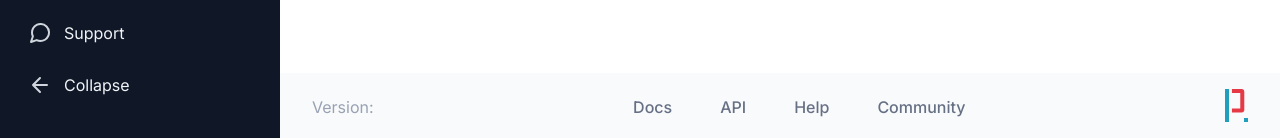
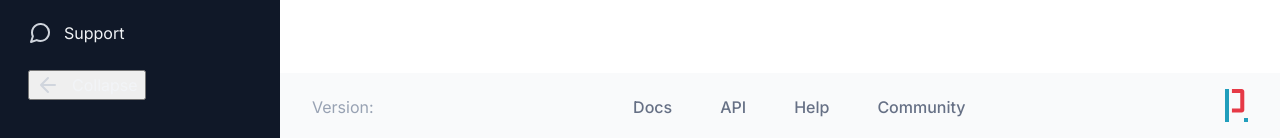
Before and after one commit to profydev/prolog-app-e-roy, a Next.js app: page /dashboard in a window 1280 px wide. Shown: the part 659-797 px from the top of the page. Built offline with nearby package versions, Linux system fonts and the light colour scheme; no server answers; what assert would draw is missing.

Commit message:
add button

```diff
--- a/features/ui/button/button.module.scss
+++ b/features/ui/button/button.module.scss
@@ -1,3 +1,7 @@
+@use "@styles/color";
+@use "@styles/font";
+@use "@styles/space";
+
 .button {
   cursor: pointer;
 
@@ -15,4 +19,171 @@
     border: 0;
     padding: 0;
   }
+
+  // Colors
+
+  &.primary,
+  &.secondary,
+  &.gray,
+  &.error {
+    box-shadow: 0 1px 2px 0 #1018280d;
+  }
+
+  &.primary {
+    background-color: color.$primary-600;
+    color: white;
+    border: 1px solid color.$primary-600;
+
+    // States
+    &:hover {
+      background-color: color.$primary-700;
+      border: 1px solid color.$primary-700;
+    }
+
+    &:focus {
+      outline: 4px solid color.$primary-100;
+      border: 1px solid color.$primary-100;
+    }
+
+    &:disabled {
+      background-color: color.$primary-200;
+      border: 1px solid color.$primary-200;
+    }
+  }
+
+  &.secondary {
+    background-color: color.$primary-50;
+    color: color.$primary-700;
+    border: 1px solid color.$primary-50;
+
+    // States
+    &:hover {
+      background-color: color.$primary-100;
+      border: 1px solid color.$primary-100;
+    }
+
+    &:focus {
+      outline: 4px solid color.$primary-100;
+      border: 1px solid color.$primary-100;
+    }
+
+    &:disabled {
+      color: color.$primary-300;
+      background-color: color.$primary-25;
+      border: 1px solid color.$primary-25;
+    }
+  }
+
+  &.gray {
+    background-color: white;
+    color: color.$gray-700;
+    border: 1px solid color.$gray-300;
+
+    // States
+    &:hover {
+      background-color: color.$gray-50;
+      border: 1px solid color.$gray-300;
+    }
+
+    &:focus {
+      outline: 4px solid color.$gray-100;
+      border: 1px solid color.$gray-300;
+    }
+
+    &:disabled {
+      color: color.$gray-300;
+      border: 1px solid color.$gray-200;
+    }
+  }
+
+  &.empty {
+    color: color.$primary-700;
+
+    // States
+    &:hover {
+      background-color: color.$primary-50;
+    }
+
+    &:disabled {
+      color: color.$gray-300;
+    }
+  }
+
+  &.emptyGray {
+    color: color.$gray-500;
+
+    // States
+    &:hover {
+      background-color: color.$gray-50;
+      color: color.$gray-600;
+    }
+
+    &:disabled {
+      color: color.$gray-300;
+    }
+  }
+
+  &.error {
+    background-color: color.$error-600;
+    color: white;
+    border: 1px solid color.$error-600;
+
+    // States
+    &:hover {
+      background-color: color.$error-700;
+      border: 1px solid color.$error-700;
+    }
+
+    &:focus {
+      outline: 4px solid color.$error-100;
+      border: 1px solid color.$error-100;
+    }
+
+    &:disabled {
+      background-color: color.$error-200;
+      border: 1px solid color.$error-200;
+    }
+  }
+
+  &.emptyError {
+    color: color.$error-700;
+
+    // States
+    &:hover {
+      background-color: color.$error-50;
+    }
+
+    &:disabled {
+      color: color.$error-300;
+    }
+  }
+
+  // Sizes
+
+  &.sm,
+  &.md,
+  &.lg,
+  &.xl {
+    border-radius: space.$s2;
+  }
+
+  &.sm {
+    padding: space.$s2 space.$s3-5;
+    font: font.$text-sm-medium;
+  }
+
+  &.md {
+    padding: space.$s2-5 space.$s4;
+    font: font.$text-sm-medium;
+  }
+
+  &.lg {
+    padding: space.$s2-5 space.$s4-5;
+    font: font.$text-md-medium;
+  }
+
+  &.xl {
+    padding: space.$s3 space.$s5;
+    font: font.$text-md-medium;
+  }
 }
--- a/features/ui/button/button.tsx
+++ b/features/ui/button/button.tsx
@@ -1,9 +1,58 @@
+import * as React from "react";
+
 import { ButtonHTMLAttributes } from "react";
 import classNames from "classnames";
 import styles from "./button.module.scss";
 
-export function Button(props: ButtonHTMLAttributes<HTMLButtonElement>) {
-  return (
-    <button {...props} className={classNames(styles.button, props.className)} />
-  );
+export enum ButtonColor {
+  primary = "primary",
+  secondary = "secondary",
+  gray = "gray",
+  empty = "empty",
+  emptyGray = "emptyGray",
+  error = "error",
+  emptyError = "emptyError",
 }
+
+export enum ButtonSize {
+  sm = "sm",
+  md = "md",
+  lg = "lg",
+  xl = "xl",
+}
+
+interface ButtonProps extends ButtonHTMLAttributes<HTMLButtonElement> {
+  children: React.ReactNode;
+  color?: ButtonColor;
+  size?: ButtonSize;
+  disabled?: boolean;
+}
+
+export const Button = React.forwardRef<HTMLButtonElement, ButtonProps>(
+  (
+    {
+      color = ButtonColor.primary,
+      size = ButtonSize.md,
+      disabled = false,
+      ...props
+    },
+    ref,
+  ) => {
+    return (
+      <button
+        className={classNames(
+          styles[color],
+          styles[size],
+          styles.button,
+          props.className,
+        )}
+        ref={ref}
+        {...props}
+        disabled={disabled}
+      >
+        {props.children}
+      </button>
+    );
+  },
+);
+Button.displayName = "Button";
--- a/styles/space.scss
+++ b/styles/space.scss
@@ -1,13 +1,17 @@
 $s0: 0;
-$s1: 0.25rem;
-$s2: 0.5rem;
-$s3: 0.75rem;
-$s4: 1rem;
-$s5: 1.25rem;
-$s6: 1.5rem;
-$s8: 2rem;
-$s10: 2.5rem;
-$s12: 3rem;
-$s16: 4rem;
-$s20: 5rem;
-$s24: 6rem;
+$s1: 0.25rem; // 4px
+$s2: 0.5rem; // 8px
+$s2-5: 0.625rem; // 10px
+$s3: 0.75rem; // 12px
+$s3-5: 0.875rem; // 14px
+$s4: 1rem; // 16px
+$s4-5: 1.125rem; // 18px
+$s5: 1.25rem; // 20px
+$s5-5: 1.375rem; // 22px
+$s6: 1.5rem; // 24px
+$s8: 2rem; // 32px
+$s10: 2.5rem; // 40px
+$s12: 3rem; // 48px
+$s16: 4rem; // 64px
+$s20: 5rem; // 80px
+$s24: 6rem; // 96px
```
Also changed, not shown: 1 other file (tests, documents, lock files or other folders).
